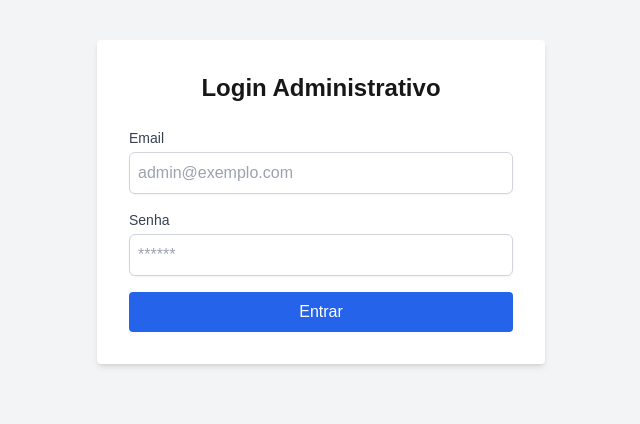
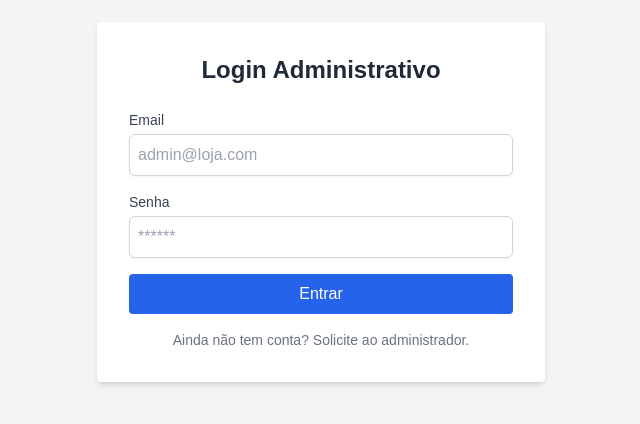
Before and after one commit to lionrich2022-star/loja-decoracao, a Next.js app: page /login in a window 1280 px wide. Shown: the part 198-622 px from the top of the page, without its empty margins (319-959 px from the left). Built offline with nearby package versions, Linux system fonts and the light colour scheme; no server answers.

Commit message:
Feat: Add Admin Login and Auth Guard

```diff
--- /dev/null
+++ b/app/(admin)/layout.tsx
@@ -0,0 +1,96 @@
+'use client';
+
+import { useEffect, useState } from 'react';
+import { useRouter, usePathname } from 'next/navigation';
+import { supabase } from '@/lib/supabase';
+import { LogOut } from 'lucide-react';
+
+export default function AdminLayout({
+    children,
+}: {
+    children: React.ReactNode;
+}) {
+    const router = useRouter();
+    const pathname = usePathname();
+    const [loading, setLoading] = useState(true);
+    const [authorized, setAuthorized] = useState(false);
+
+    useEffect(() => {
+        // Se estiver na página de login, não precisa verificar
+        if (pathname === '/login') {
+            setAuthorized(true);
+            setLoading(false);
+            return;
+        }
+
+        checkUser();
+    }, [pathname]);
+
+    async function checkUser() {
+        const { data: { session } } = await supabase.auth.getSession();
+
+        if (!session) {
+            router.push('/login');
+        } else {
+            setAuthorized(true);
+        }
+        setLoading(false);
+    }
+
+    async function handleLogout() {
+        await supabase.auth.signOut();
+        router.push('/login');
+    }
+
+    if (loading) {
+        return (
+            <div className="min-h-screen flex items-center justify-center bg-gray-50">
+                <div className="animate-spin rounded-full h-8 w-8 border-b-2 border-blue-600"></div>
+            </div>
+        );
+    }
+
+    // Se for página de login, renderiza "puro" (sem header)
+    if (pathname === '/login') {
+        return <>{children}</>;
+    }
+
+    // Para as outras páginas, mostra o layout do Dashboard com Header
+    return (
+        <div className="min-h-screen bg-gray-50 flex flex-col">
+            {authorized && (
+                <header className="bg-white border-b shadow-sm sticky top-0 z-10">
+                    <div className="max-w-7xl mx-auto px-4 sm:px-6 lg:px-8 h-16 flex justify-between items-center">
+                        <div className="flex items-center gap-4">
+                            <a href="/" className="font-bold text-xl text-blue-600 flex items-center gap-2">
+                                Loja Decor <span className="text-xs bg-blue-100 text-blue-800 px-2 py-0.5 rounded-full">Admin</span>
+                            </a>
+                            <nav className="hidden md:flex gap-4 text-sm font-medium text-gray-600">
+                                <a href="/" className="hover:text-blue-600 transition-colors">Dashboard</a>
+                                <a href="/papeis" className="hover:text-blue-600 transition-colors">Papéis</a>
+                                <a href="/orcamentos" className="hover:text-blue-600 transition-colors">Orçamentos</a>
+                            </nav>
+                        </div>
+
+                        <div className="flex items-center gap-4">
+                            <a href="/simulador" target="_blank" className="text-sm text-gray-500 hover:text-blue-600 hidden sm:block">
+                                Ver Site/Simulador ↗
+                            </a>
+                            <button
+                                onClick={handleLogout}
+                                className="flex items-center gap-2 text-sm text-red-600 hover:bg-red-50 px-3 py-2 rounded transition-colors"
+                            >
+                                <LogOut size={16} />
+                                <span className="hidden sm:inline">Sair</span>
+                            </button>
+                        </div>
+                    </div>
+                </header>
+            )}
+
+            <main className="flex-1 max-w-7xl w-full mx-auto px-4 sm:px-6 lg:px-8 py-8">
+                {children}
+            </main>
+        </div>
+    );
+}
--- a/app/(admin)/login/page.tsx
+++ b/app/(admin)/login/page.tsx
@@ -1,31 +1,84 @@
+'use client';
+
+import { useState } from 'react';
+import { supabase } from '@/lib/supabase';
+import { useRouter } from 'next/navigation';
+
 export default function LoginPage() {
+    const router = useRouter();
+    const [email, setEmail] = useState('');
+    const [password, setPassword] = useState('');
+    const [loading, setLoading] = useState(false);
+    const [error, setError] = useState<string | null>(null);
+
+    async function handleLogin(e: React.FormEvent) {
+        e.preventDefault();
+        setLoading(true);
+        setError(null);
+
+        try {
+            const { error } = await supabase.auth.signInWithPassword({
+                email,
+                password,
+            });
+
+            if (error) {
+                setError('Erro ao entrar. Verifique e-mail e senha.');
+            } else {
+                router.push('/'); // Redireciona para o Dashboard (raiz do grupo admin)
+            }
+        } catch (err) {
+            setError('Ocorreu um erro inesperado.');
+        } finally {
+            setLoading(false);
+        }
+    }
+
     return (
-        <div className="min-h-screen flex items-center justify-center bg-gray-100">
+        <div className="min-h-screen flex items-center justify-center bg-gray-100 p-4">
             <div className="bg-white p-8 rounded shadow-md w-full max-w-md">
-                <h1 className="text-2xl font-bold mb-6 text-center">Login Administrativo</h1>
-                <form className="space-y-4">
+                <h1 className="text-2xl font-bold mb-6 text-center text-gray-800">Login Administrativo</h1>
+
+                {error && (
+                    <div className="bg-red-100 border border-red-400 text-red-700 px-4 py-3 rounded mb-4 text-sm">
+                        {error}
+                    </div>
+                )}
+
+                <form onSubmit={handleLogin} className="space-y-4">
                     <div>
                         <label className="block text-sm font-medium text-gray-700">Email</label>
                         <input
                             type="email"
-                            className="mt-1 block w-full rounded-md border-gray-300 shadow-sm p-2 border"
-                            placeholder="admin@exemplo.com"
+                            required
+                            value={email}
+                            onChange={(e) => setEmail(e.target.value)}
+                            className="mt-1 block w-full rounded-md border-gray-300 shadow-sm p-2 border focus:ring-blue-500 focus:border-blue-500"
+                            placeholder="admin@loja.com"
                         />
                     </div>
                     <div>
                         <label className="block text-sm font-medium text-gray-700">Senha</label>
                         <input
                             type="password"
-                            className="mt-1 block w-full rounded-md border-gray-300 shadow-sm p-2 border"
+                            required
+                            value={password}
+                            onChange={(e) => setPassword(e.target.value)}
+                            className="mt-1 block w-full rounded-md border-gray-300 shadow-sm p-2 border focus:ring-blue-500 focus:border-blue-500"
                             placeholder="******"
                         />
                     </div>
                     <button
                         type="submit"
-                        className="w-full bg-blue-600 text-white py-2 px-4 rounded hover:bg-blue-700"
+                        disabled={loading}
+                        className="w-full bg-blue-600 text-white py-2 px-4 rounded hover:bg-blue-700 transition-colors disabled:opacity-50"
                     >
-                        Entrar
+                        {loading ? 'Entrando...' : 'Entrar'}
                     </button>
+
+                    <div className="text-center text-sm text-gray-500 mt-4">
+                        <p>Ainda não tem conta? Solicite ao administrador.</p>
+                    </div>
                 </form>
             </div>
         </div>
```
